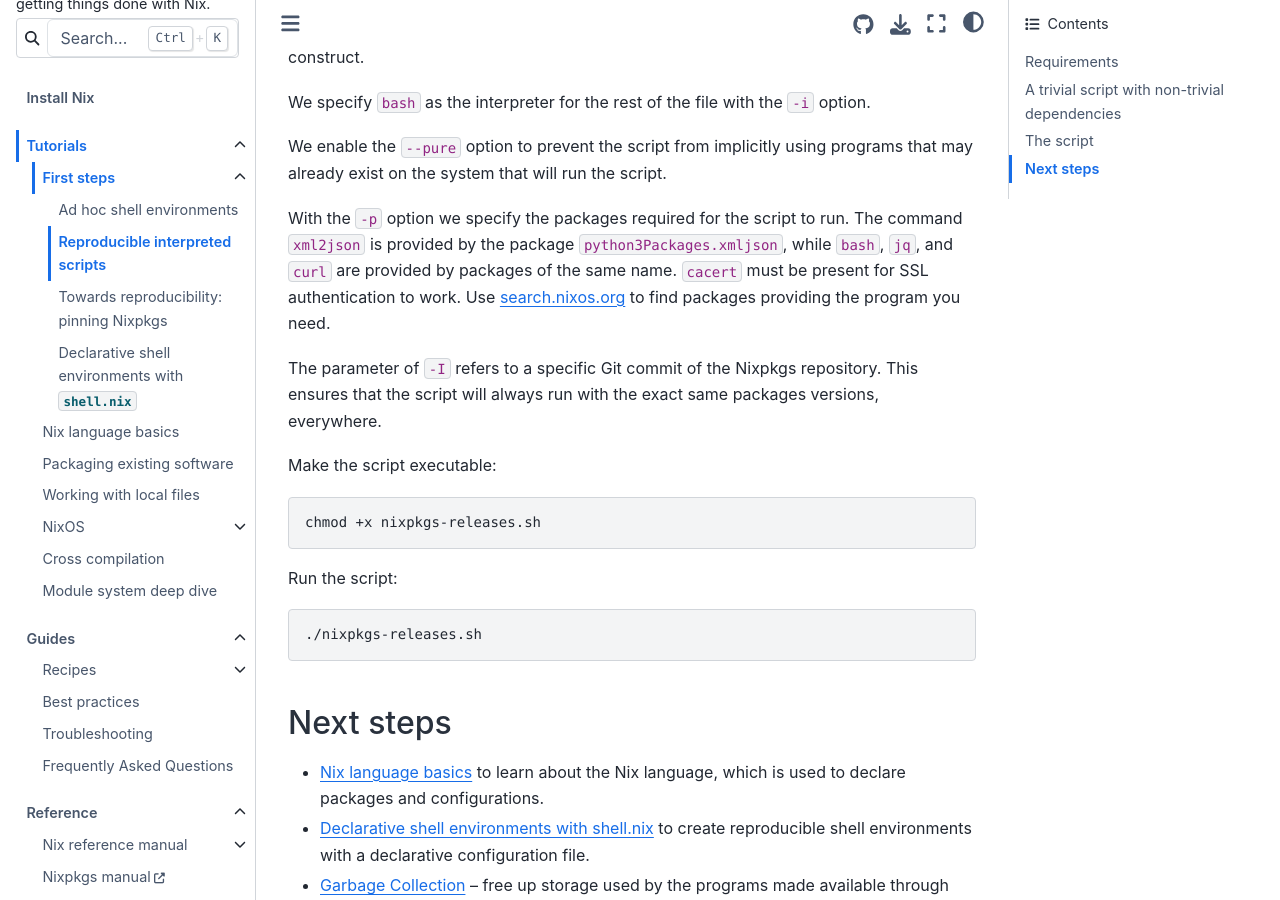
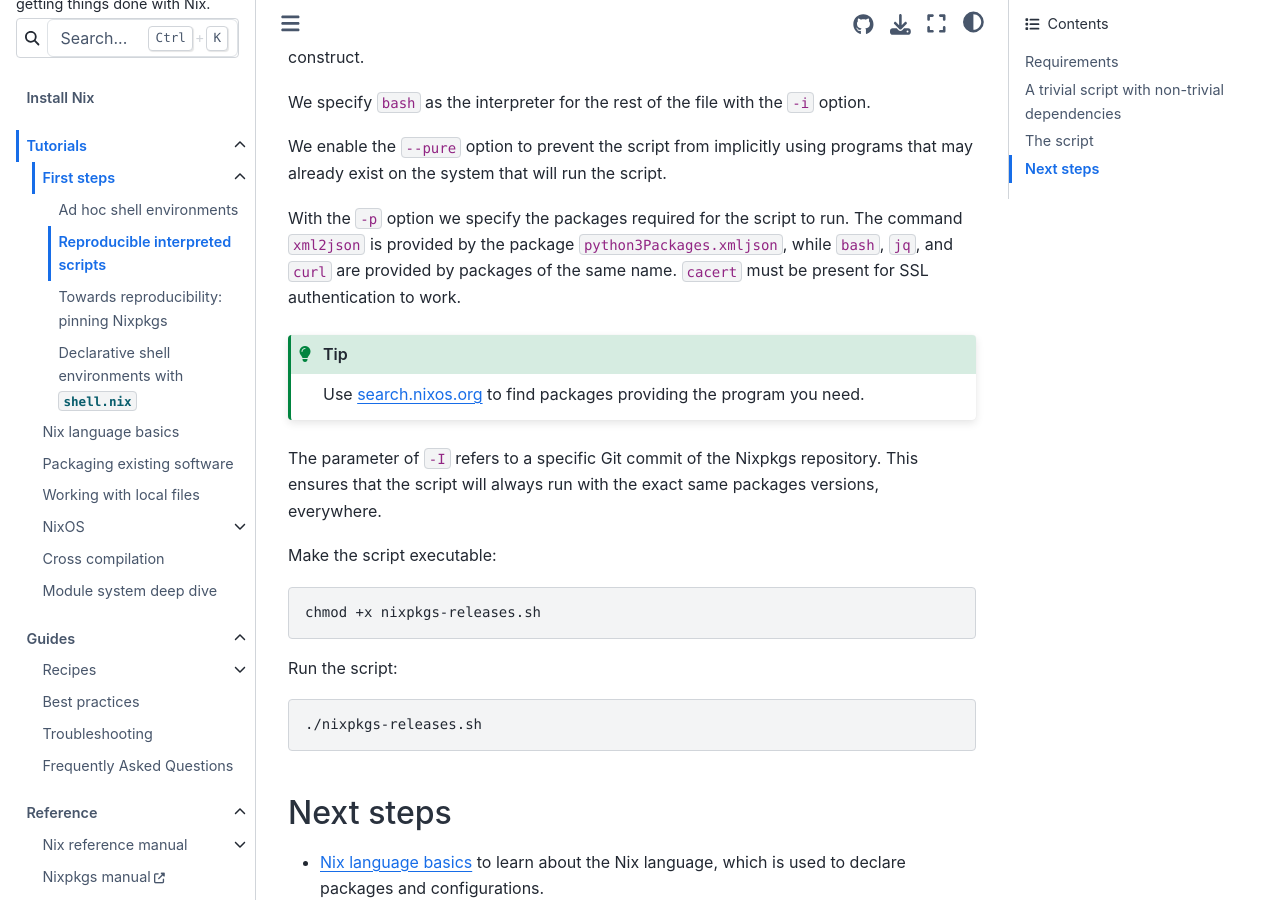
Before and after one commit to NixOS/nix.dev, a Sphinx documentation site: the page built from source/tutorials/first-steps/reproducible-scripts.md, in a window 1280 px wide and 900 px high, scrolled down 1517 px. Built offline with Sphinx 7.4.7 and the Sphinx Book theme 1.1.4, drawn with Linux system fonts in a browser that asks for light colours.

```diff
--- a/source/tutorials/first-steps/reproducible-scripts.md
+++ b/source/tutorials/first-steps/reproducible-scripts.md
@@ -71,7 +71,12 @@ We specify `bash` as the interpreter for the rest of the file with the `-i` opti
 We enable the `--pure` option to prevent the script from implicitly using programs that may already exist on the system that will run the script.
 
 With the `-p` option we specify the packages required for the script to run.
-The command `xml2json` is provided by the package `python3Packages.xmljson`, while `bash`, `jq`, and `curl` are provided by packages of the same name. `cacert` must be present for SSL authentication to work. Use [search.nixos.org](https://search.nixos.org/packages) to find packages providing the program you need.
+The command `xml2json` is provided by the package `python3Packages.xmljson`, while `bash`, `jq`, and `curl` are provided by packages of the same name.
+`cacert` must be present for SSL authentication to work.
+
+:::{tip}
+Use [search.nixos.org](https://search.nixos.org/packages) to find packages providing the program you need.
+:::
 
 The parameter of `-I` refers to a specific Git commit of the Nixpkgs repository.
 This ensures that the script will always run with the exact same packages versions, everywhere.
```
Also changed, not shown: source/tutorials/first-steps/ad-hoc-shell-environments.md (+2 -0 lines).
